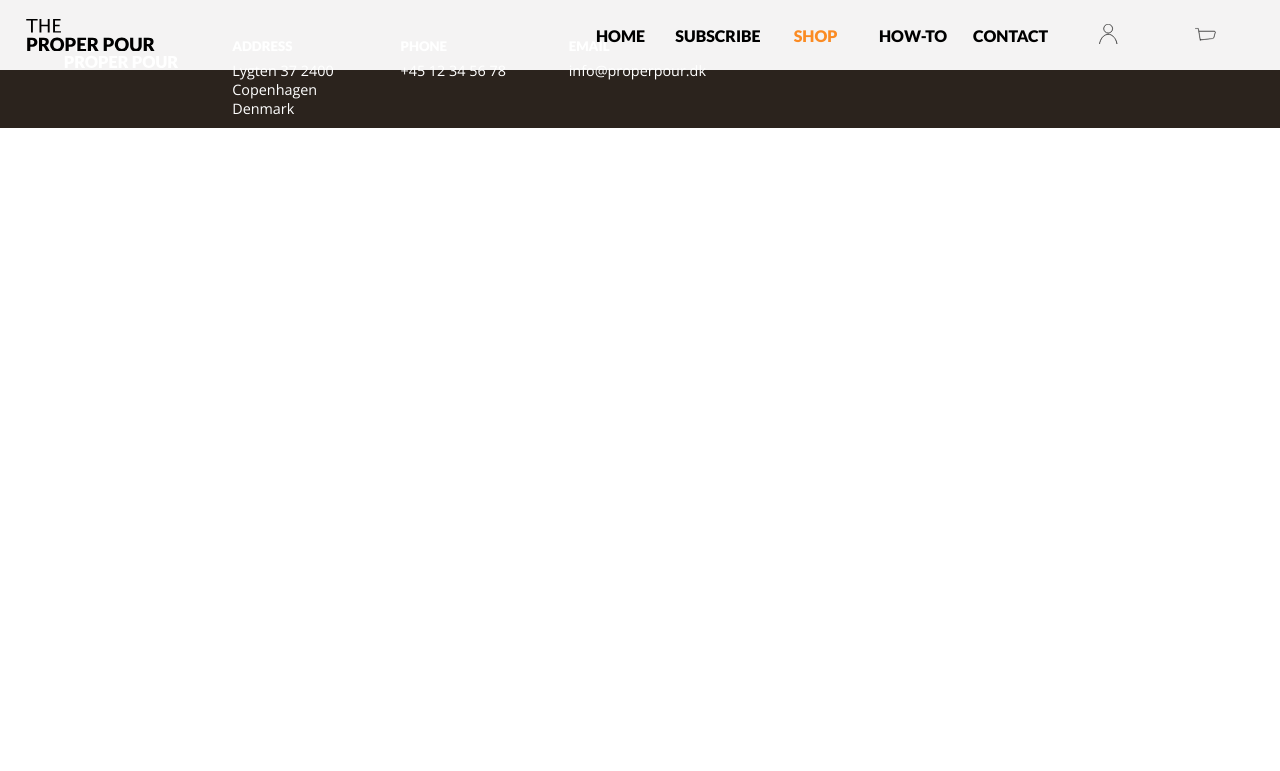
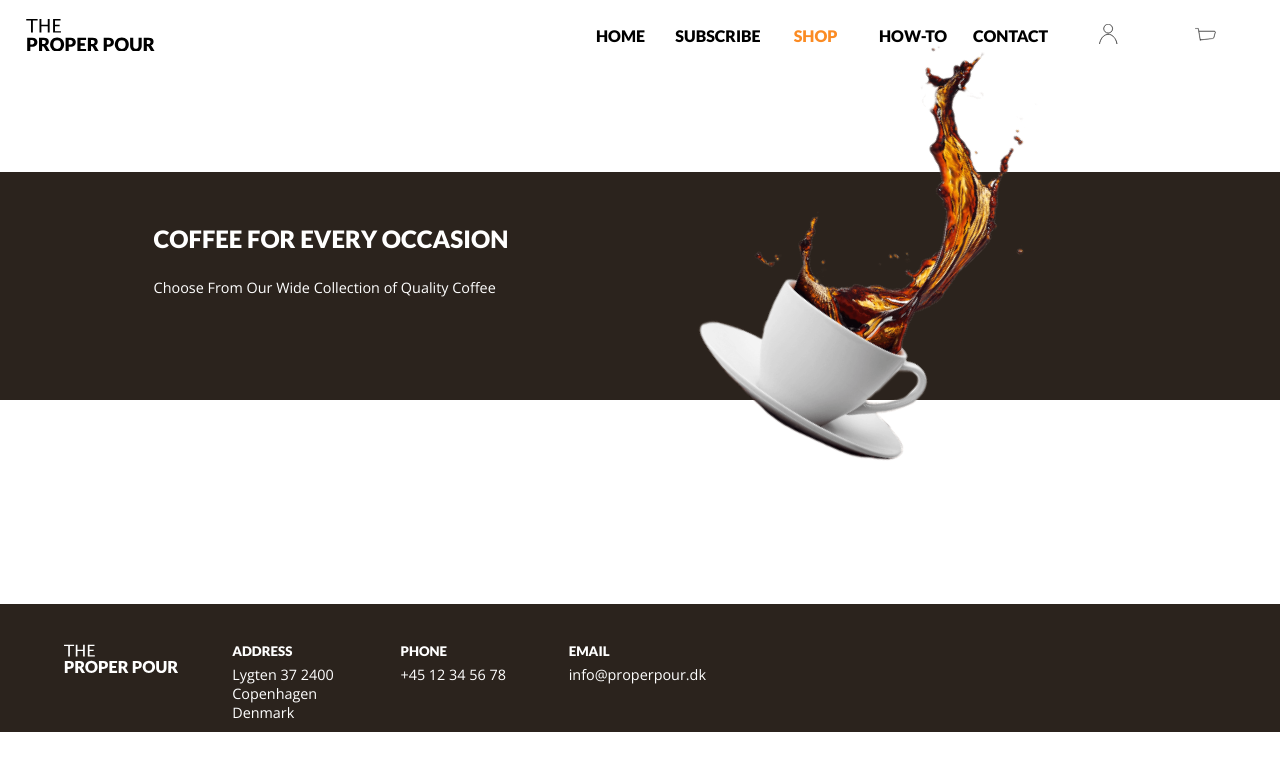
Before and after one commit to ekaterinagp/coffee-project, a PHP site: page /shop.php in a window 1280 px wide. Shown: the top 771 px of the page. Run offline with PHP 8.4, Linux system fonts and the light colour scheme.

Commit message:
shop page banner css, added main and top sections to contact, profile, how-to, profile, shop, singleProduct

```diff
--- a/contact.php
+++ b/contact.php
@@ -4,6 +4,12 @@ $sCurrentPage = 'contact';
 require_once(__DIR__.'/components/header.php');
 ?>
 
+<main>
+
+<section class="section-one"></section>
+
+</main>
+
 <?php
 $sScriptPath = 'script.js';
 require_once(__DIR__.'/components/footer.php');
--- a/how-to.php
+++ b/how-to.php
@@ -4,6 +4,12 @@ $sCurrentPage = 'how-to';
 require_once(__DIR__.'/components/header.php');
 ?>
 
+<main>
+
+<section class="section-one"></section>
+
+</main>
+
 <?php
 $sScriptPath = 'script.js';
 require_once(__DIR__.'/components/footer.php');
--- a/profile.php
+++ b/profile.php
@@ -4,8 +4,11 @@ $sCurrentPage = 'profile';
 require_once(__DIR__.'/components/header.php');
 ?>
 
+<main>
 
-<main></main>
+<section class="section-one"></section>
+
+</main>
 
 <?php
 $sScriptPath = 'script.js';
--- a/shop.php
+++ b/shop.php
@@ -3,7 +3,26 @@ $sTitle = ' | Shop';
 $sCurrentPage = 'shop';
 require_once(__DIR__.'/components/header.php');
 ?>
+<main class="shop">
 
+<section class="section-one grid mb-large">
+    <div class="container-banner mv-large pv-medium ph-xlarge bg-dark-brown">
+        <div class="content-container grid grid-almost-two">
+            <div class="grid container-header align-items-center color-white">
+                <div class="align-self-bottom mb-small">
+                    <h1>COFFEE FOR EVERY OCCASION</h1>
+                </div>
+                <p class="align-self-top mt-small mb-medium">
+                Choose From Our Wide Collection of Quality Coffee
+                </p>
+            </div>
+            <div class="grid image bg-contain relative">
+            </div>
+        </div>
+    </div>
+</section>
+
+</main>
 <?php
 $sScriptPath = 'script.js';
 require_once(__DIR__.'/components/footer.php');
--- a/style.css
+++ b/style.css
@@ -10,6 +10,11 @@ img{
     width: 100%;
     height: 100%;
 }
+
+.image {
+    height: 90%;
+    background-position: center;
+  }
 
 svg{
     width: 100%;
@@ -34,6 +39,10 @@ svg{
   background-repeat: no-repeat;
   background-position: left center;
   background-size: 5vw;
+}
+
+.container .banner{
+
 }
 
 /*****   GRID   *****/
@@ -72,11 +81,6 @@ svg{
 
 .masonry .image-container {
   align-items: center;
-}
-
-.image {
-  height: 90%;
-  background-position: center;
 }
 
 /***** POSITIONING *****/
@@ -275,7 +279,10 @@ a,
   text-align: center;
 }
 
-h1,
+h1{
+    text-align: inherit;
+}
+
 h2,
 h5,
 .step-no .no {
@@ -626,6 +633,16 @@ a {
   background-image: url(img/coffee-plant-in-soil.png);
 }
 
+/***** SHOP PAGE *****/
+
+.shop .section-one .image {
+    background-image: url(img/coffee-cup-splashing.png);
+    height: 330%;
+    top: -13vw;
+    z-index: 81;
+    transform: rotate(45deg);
+}
+
 /***** SUBSCRIBE PAGE *****/
 
 .subscriptionItem {
```
Also changed, not shown: singleProduct.php (+7 -1 lines).
